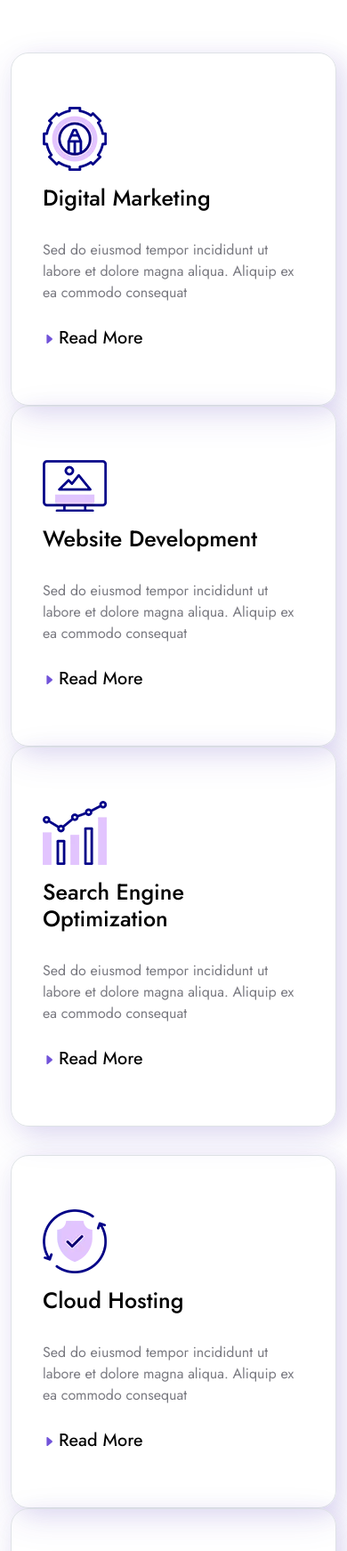
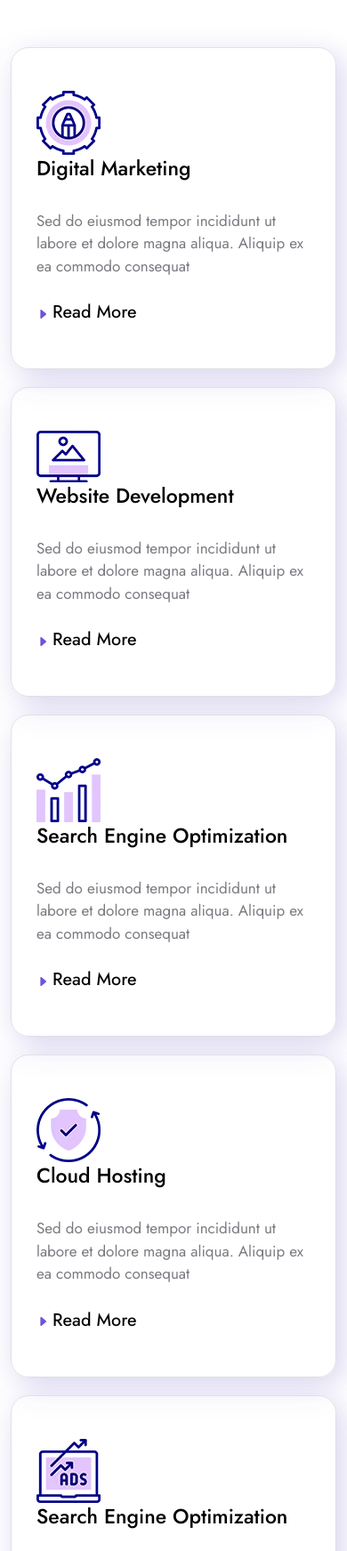
Before and after one commit to sam-22-dev/Egens-Landing-Page, a plain HTML site: page index.html in a window 390 px wide. Shown: the part 4060-5803 px from the top of the page at 89% size. Drawn offline with nearby package versions, Linux system fonts and the light colour scheme.

Commit message:
add responsive screens v2

```diff
--- a/css/style.css
+++ b/css/style.css
@@ -100,11 +100,19 @@ body{
 }
 
 
-.feature-title a{
+.service-card-title a{
     text-decoration: none;
     color: black;
-    font-size: 25px;
+    font-size: 23px;
 }
+
+
+.service-card-p{
+    font-size: 17px;
+    font-weight: 400;
+    color: #797980;
+}
+
 
 .card-link{
     text-decoration: none;
@@ -114,10 +122,12 @@ body{
 }
 
 .service-card{
-    padding: 60px 35px;
     border-radius: 20px;
     box-shadow: 0px 12px 42px rgba(69, 38, 177, 0.1), 11px 6px 25px rgba(69, 38, 177, 0.1);
+    margin: 10px;
+    width: 410px;
 }
+
 
 .mycontainer{
     background-color: #4526b1;
@@ -217,7 +227,6 @@ body{
     .mycontainer p{
         font-size: 16px;
     }
-
 }
 
 @media (min-width:600px) and (max-width:1000px){
--- a/index.html
+++ b/index.html
@@ -197,89 +197,92 @@
                 </div>
             </div>
             <div class="container py-5">
-                <div class="row py-3">
+                <div class="row d-flex justify-content-center my1">
                     <div class="col-lg-4 border service-card">
-                        <div class="row">
-                            <div class="col-lg-4">
+                        <div class="row py-5 px-3 d-flex justify-content-center">
+                            <div class="col-lg-3">
                                 <img src="img/icon-17.webp" alt="">
                             </div>
-                            <div class="col-lg-5">
-                                <h2 class="feature-title"><a href="">Digital Marketing</a></h2>
+                            <div class="col-lg-6">
+                                <h2 class="service-card-title"><a href="">Digital Marketing</a></h2>
                             </div>
-                            <p class="feature-p my-4">Sed do eiusmod tempor incididunt ut labore et dolore magna aliqua. Aliquip ex ea commodo consequat</p>
-                            <a class="card-link" href=""><svg xmlns="http://www.w3.org/2000/svg" width="18" height="18" fill="#7153d9" class="bi bi-caret-right-fill pe-1" viewBox="0 0 16 16">
+                            <div class="col-lg-1"></div>
+                            <p class="col-lg-10 service-card-p my-4">Sed do eiusmod tempor incididunt ut labore et dolore magna aliqua. Aliquip ex ea commodo consequat</p>
+                            <a class="col-lg-10 card-link" href=""><svg xmlns="http://www.w3.org/2000/svg" width="18" height="18" fill="#7153d9" class="bi bi-caret-right-fill pe-1" viewBox="0 0 16 16">
                             <path d="m12.14 8.753-5.482 4.796c-.646.566-1.658.106-1.658-.753V3.204a1 1 0 0 1 1.659-.753l5.48 4.796a1 1 0 0 1 0 1.506z"/>
                             </svg>Read More</a>
                         </div>
                     </div>
                     <div class="col-lg-4 border service-card">
-                        <div class="row">
-                            <div class="col-lg-4">
+                        <div class="row py-5 px-3 d-flex justify-content-center">
+                            <div class="col-lg-3">
                                 <img src="img/icon-18.webp" alt="">
                             </div>
-                            <div class="col-lg-5">
-                                <h2 class="feature-title"><a href="">Website Development</a></h2>
+                            <div class="col-lg-6">
+                                <h2 class="service-card-title"><a href="">Website Development</a></h2>
                             </div>
-                            <p class="feature-p my-4">Sed do eiusmod tempor incididunt ut labore et dolore magna aliqua. Aliquip ex ea commodo consequat</p>
-                            <a class="card-link" href=""><svg xmlns="http://www.w3.org/2000/svg" width="18" height="18" fill="#7153d9" class="bi bi-caret-right-fill pe-1" viewBox="0 0 16 16">
+                            <div class="col-lg-1"></div>
+                            <p class="col-lg-10 service-card-p my-4">Sed do eiusmod tempor incididunt ut labore et dolore magna aliqua. Aliquip ex ea commodo consequat</p>
+                            <a class="col-lg-10 card-link" href=""><svg xmlns="http://www.w3.org/2000/svg" width="18" height="18" fill="#7153d9" class="bi bi-caret-right-fill pe-1" viewBox="0 0 16 16">
                             <path d="m12.14 8.753-5.482 4.796c-.646.566-1.658.106-1.658-.753V3.204a1 1 0 0 1 1.659-.753l5.48 4.796a1 1 0 0 1 0 1.506z"/>
                             </svg>Read More</a>
                         </div>
                     </div>
                     <div class="col-lg-4 border service-card">
-                        <div class="row">
-                            <div class="col-lg-4">
+                        <div class="row py-5 px-3 d-flex justify-content-center">
+                            <div class="col-lg-3">
                                 <img src="img/icon-19.webp" alt="">
                             </div>
-                            <div class="col-lg-8">
-                                <h2 class="feature-title"><a href="">Search Engine Optimization</a></h2>
+                            <div class="col-lg-6">
+                                <h2 class="service-card-title"><a href="">Search Engine Optimization</a></h2>
                             </div>
-                            <p class="feature-p my-4">Sed do eiusmod tempor incididunt ut labore et dolore magna aliqua. Aliquip ex ea commodo consequat</p>
-                            <a class="card-link" href=""><svg xmlns="http://www.w3.org/2000/svg" width="18" height="18" fill="#7153d9" class="bi bi-caret-right-fill pe-1" viewBox="0 0 16 16">
-                            <path d="m12.14 8.753-5.482 4.796c-.646.566-1.658.106-1.658-.753V3.204a1 1 0 0 1 1.659-.753l5.48 4.796a1 1 0 0 1 0 1.506z"/>
-                            </svg>Read More</a>
-                        </div>
-                    </div>
-                </div>
-                <div class="row py-3">
-                    <div class="col-lg-4 border service-card">
-                        <div class="row">
-                            <div class="col-lg-4">
-                                <img src="img/icon-20.webp" alt="">
-                            </div>
-                            <div class="col-lg-5">
-                                <h2 class="feature-title"><a href="">Cloud Hosting</a></h2>
-                            </div>
-                            <p class="feature-p my-4">Sed do eiusmod tempor incididunt ut labore et dolore magna aliqua. Aliquip ex ea commodo consequat</p>
-                            <a class="card-link" href=""><svg xmlns="http://www.w3.org/2000/svg" width="18" height="18" fill="#7153d9" class="bi bi-caret-right-fill pe-1" viewBox="0 0 16 16">
+                            <p class="col-lg-10 service-card-p my-4">Sed do eiusmod tempor incididunt ut labore et dolore magna aliqua. Aliquip ex ea commodo consequat</p>
+                            <a class="col-lg-10 card-link" href=""><svg xmlns="http://www.w3.org/2000/svg" width="18" height="18" fill="#7153d9" class="bi bi-caret-right-fill pe-1" viewBox="0 0 16 16">
                             <path d="m12.14 8.753-5.482 4.796c-.646.566-1.658.106-1.658-.753V3.204a1 1 0 0 1 1.659-.753l5.48 4.796a1 1 0 0 1 0 1.506z"/>
                             </svg>Read More</a>
                         </div>
                     </div>
                     <div class="col-lg-4 border service-card">
-                        <div class="row">
-                            <div class="col-lg-4">
-                                <img src="img/icon-21.webp" alt="">
+                        <div class="row py-5 px-3 d-flex justify-content-center">
+                            <div class="col-lg-3">
+                                <img src="img/icon-20.webp" alt="">
                             </div>
-                            <div class="col-lg-8">
-                                <h2 class="feature-title"><a href="">Search Engine Optimization</a></h2>
+                            <div class="col-lg-6">
+                                <h2 class="service-card-title"><a href="">Cloud Hosting</a></h2>
                             </div>
-                            <p class="feature-p my-4">Sed do eiusmod tempor incididunt ut labore et dolore magna aliqua. Aliquip ex ea commodo consequat</p>
-                            <a class="card-link" href=""><svg xmlns="http://www.w3.org/2000/svg" width="18" height="18" fill="#7153d9" class="bi bi-caret-right-fill pe-1" viewBox="0 0 16 16">
+                            <div class="col-lg-1"></div>
+                            <p class="col-lg-10 service-card-p my-4">Sed do eiusmod tempor incididunt ut labore et dolore magna aliqua. Aliquip ex ea commodo consequat</p>
+                            <a class="col-lg-10 card-link" href=""><svg xmlns="http://www.w3.org/2000/svg" width="18" height="18" fill="#7153d9" class="bi bi-caret-right-fill pe-1" viewBox="0 0 16 16">
                             <path d="m12.14 8.753-5.482 4.796c-.646.566-1.658.106-1.658-.753V3.204a1 1 0 0 1 1.659-.753l5.48 4.796a1 1 0 0 1 0 1.506z"/>
                             </svg>Read More</a>
                         </div>
                     </div>
                     <div class="col-lg-4 border service-card">
-                        <div class="row">
-                            <div class="col-lg-4">
+                        <div class="row py-5 px-3 d-flex justify-content-center">
+                            <div class="col-lg-3">
+                                <img src="img/icon-21.webp" alt="">
+                            </div>
+                            <div class="col-lg-6">
+                                <h2 class="service-card-title"><a href="">Search Engine Optimization</a></h2>
+                            </div>
+                            <div class="col-lg-1"></div>
+                            <p class="col-lg-10 service-card-p my-4">Sed do eiusmod tempor incididunt ut labore et dolore magna aliqua. Aliquip ex ea commodo consequat</p>
+                            <a class="col-lg-10 card-link" href=""><svg xmlns="http://www.w3.org/2000/svg" width="18" height="18" fill="#7153d9" class="bi bi-caret-right-fill pe-1" viewBox="0 0 16 16">
+                            <path d="m12.14 8.753-5.482 4.796c-.646.566-1.658.106-1.658-.753V3.204a1 1 0 0 1 1.659-.753l5.48 4.796a1 1 0 0 1 0 1.506z"/>
+                            </svg>Read More</a>
+                        </div>
+                    </div>
+                    <div class="col-lg-4 border service-card">
+                        <div class="row py-5 px-3 d-flex justify-content-center">
+                            <div class="col-lg-3">
                                 <img src="img/icon-22.webp" alt="">
                             </div>
-                            <div class="col-lg-5">
-                                <h2 class="feature-title"><a href="">Cloud Hosting</a></h2>
+                            <div class="col-lg-6">
+                                <h2 class="service-card-title"><a href="">Cloud Hosting</a></h2>
                             </div>
-                            <p class="feature-p my-4">Sed do eiusmod tempor incididunt ut labore et dolore magna aliqua. Aliquip ex ea commodo consequat</p>
-                            <a class="card-link" href=""><svg xmlns="http://www.w3.org/2000/svg" width="18" height="18" fill="#7153d9" class="bi bi-caret-right-fill pe-1" viewBox="0 0 16 16">
+                            <div class="col-lg-1"></div>
+                            <p class="col-lg-10 service-card-p my-4">Sed do eiusmod tempor incididunt ut labore et dolore magna aliqua. Aliquip ex ea commodo consequat</p>
+                            <a class="col-lg-10 card-link" href=""><svg xmlns="http://www.w3.org/2000/svg" width="18" height="18" fill="#7153d9" class="bi bi-caret-right-fill pe-1" viewBox="0 0 16 16">
                             <path d="m12.14 8.753-5.482 4.796c-.646.566-1.658.106-1.658-.753V3.204a1 1 0 0 1 1.659-.753l5.48 4.796a1 1 0 0 1 0 1.506z"/>
                             </svg>Read More</a>
                         </div>
@@ -294,13 +297,13 @@
 <!-- Start We Are Here For You -->
         <div class="container rounded-4 mycontainer p-5">
             <div class="row p-3">
-                <div class="col-lg-6">
+                <div class="col-lg-6 col-12">
                     <h4>We Are Here For You</h4>
                     <h1 class="my-4">Let’s Get Back to Work</h1>
                     <p>Gom ad minim veniam, quis nostrud exercitation ullamco labor is tetur adip isicing elit, sed do eiusmod</p>
                 </div>
-                <div class="col-lg-4"></div>
-                <div class="col-lg-2">
+                <div class="col-lg-4 col-0"></div>
+                <div class="col-lg-2 col-7">
                     <a class="mybtn-white my-4" href="">Read More</a>
                 </div>
             </div>
@@ -312,7 +315,7 @@
 <!-- Start Boost Section -->
         <div class="container my-5">
             <div class="row py-5">
-                <div class="col-lg-6">
+                <div class="col-lg-6 mb-lg-0 mb-4">
                     <div class="text-center">
                         <img src="img/boost.webp" alt="">
                     </div>
@@ -326,15 +329,15 @@
                     <p class="banner-text py-4">Sed do eiusmod tempor incididunt ut labore et dolore magna aliqua. when the musics over turn off the light.</p>
                     <p class="py-4 boost-p">Evanim ad minim veniam, quis nostrud exercitation ullamco labor is tetur adipi sicing elit, sed do eiusmod tempor incididunt ut labore et dolore magna aliqunim ad minim veniam, quis nostrud exercitation ullamco.</p>
                     <div class="row align-items-center">
-                        <div class="col-lg-4">
+                        <div class="col-4">
                             <img src="img/icon-23.webp" alt="">
                             <h5 class="feature-title mt-4 me-4">Targeted Marketing</h5>
                         </div>
-                        <div class="col-lg-4">
+                        <div class="col-4">
                             <img src="img/icon-24.webp" alt="">
                             <h5 class="feature-title mt-4">Total Digital Solutions</h5>
                         </div>
-                        <div class="col-lg-4">
+                        <div class="col-4">
                             <img src="img/icon-25.webp" alt="">
                             <h5 class="feature-title mt-4">Detailed Analysis & Reporting</h5>
                         </div>
@@ -347,7 +350,7 @@
 
 
 <!-- Start Blog -->
-        <div class="container my-5 py-5">
+        <div class="container my-5">
             <div class="row">
                 <div class="col-lg-5 pe-5">
                     <h4 class="section-subtitle">OUR BLOG</h4>
@@ -355,12 +358,12 @@
                     <p class="banner-text py-4">Sed do eiusmod tempor incididunt ut labore et dolore magna aliqua.</p>
                     <a class="mybtn-white my-4" href="">View All</a>
                 </div>
-                <div class="col-lg-7">
+                <div class="col-lg-7 py-lg-0 py-3">
                     <div class="row">
                         <div class="col-lg-5">
                             <img src="img/blog-3-1.webp" alt="">
                         </div>
-                        <div class="col-lg-7 ps-4">
+                        <div class="col-lg-7 ps-4 py-lg-0 py-4">
                             <h4 class="blog-subtitle">Web Development</h4>
                             <h3 class="blog-title py-2">Jim Morisson says when the musics over turn off the light</h3>
                             <p class="blog-p">kemod tempor incididunt ut labore et dolore magna aliqunim ad minim veniam, quis nostr ...</p>
@@ -373,7 +376,7 @@
                         <div class="col-lg-5">
                             <img src="img/blog-3-2.webp" alt="">
                         </div>
-                        <div class="col-lg-7 ps-4">
+                        <div class="col-lg-7 ps-4 py-lg-0 py-4">
                             <h4 class="blog-subtitle">Web Development</h4>
                             <h3 class="blog-title py-2">Jim Morisson says when the musics over turn off the light</h3>
                             <p class="blog-p">kemod tempor incididunt ut labore et dolore magna aliqunim ad minim veniam, quis nostr ...</p>
```
